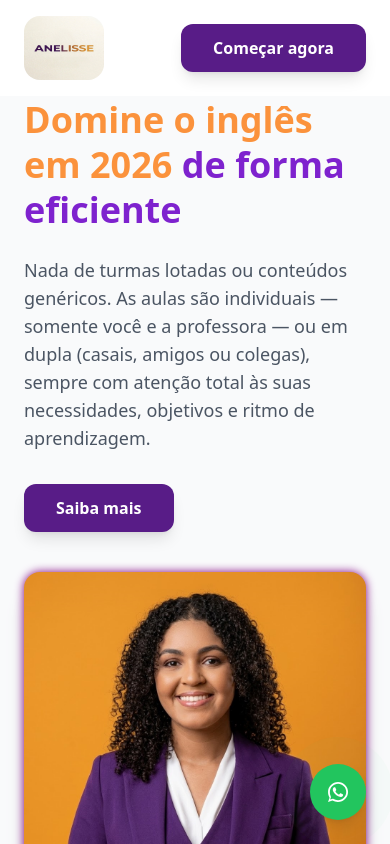
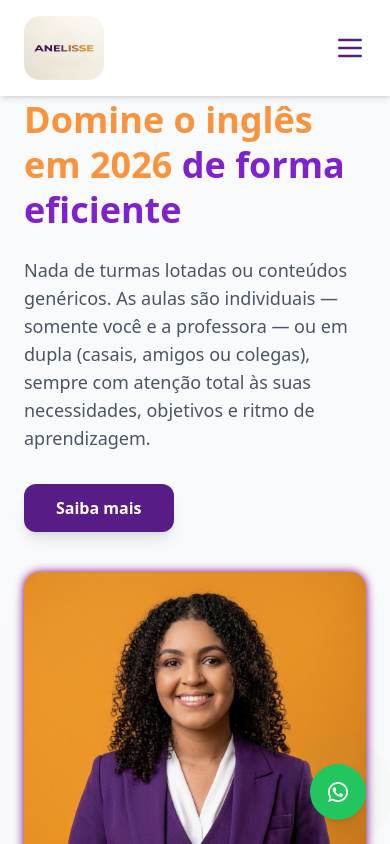
Before and after one commit to Kaikyterto/anelissa-course, a React (Vite) app: page / in a window 390 px wide. Shown: the top 844 px of the page. Built offline with nearby package versions, Linux system fonts and the light colour scheme.

Commit message:
add responsive navbar with mobile menu toggle and update Hero component styling

```diff
--- a/src/components/Hero.jsx
+++ b/src/components/Hero.jsx
@@ -29,7 +29,7 @@ export default function Hero() {
           <img
             src={anelisse}
             alt="Professora Anelisse"
-            className="rounded-2xl shadow-xl drop-shadow-[0_0_5px_purple] drop-shadow-[0_0_15px_violet]"
+            className="rounded-2xl shadow-xl drop-shadow-[0_0_5px_purple]"
           />
         </div>
       </div>
--- a/src/components/Nav.jsx
+++ b/src/components/Nav.jsx
@@ -1,10 +1,13 @@
+import { useState } from "react";
 import Button from "./Button";
 import Link from "./Link";
 import logo from "../assets/logo.jpg";
 
 export default function Navbar() {
+  const [isOpen, setIsOpen] = useState(false);
+
   return (
-    <nav className="w-full bg-white shadow-md">
+    <nav className="w-full bg-white shadow-md relative z-50">
       <div className="max-w-6xl mx-auto px-6 py-4 flex items-center justify-between">
         <img
           src={logo}
@@ -12,14 +15,74 @@ export default function Navbar() {
           className="rounded-2xl  w-20 h-16"
         />
 
-        <div className="hidden md:flex gap-8">
+        {/* Menu Desktop */}
+        <div className="hidden md:flex gap-8 items-center">
           <Link text="Home" href="#" />
           <Link text="Sobre" href="#sobre" />
           <Link text="Cursos" href="#cursos" />
           <Link text="Contato" href="#contato" />
         </div>
 
-        <Button text="Começar agora" />
+        <div className="hidden md:block">
+          <Button text="Começar agora" />
+        </div>
+
+        {/* Botão Sanduíche (Mobile) */}
+        <button
+          className="md:hidden text-purple-900 focus:outline-none"
+          onClick={() => setIsOpen(!isOpen)}
+        >
+          <svg
+            className="w-8 h-8"
+            fill="none"
+            stroke="currentColor"
+            viewBox="0 0 24 24"
+            xmlns="http://www.w3.org/2000/svg"
+          >
+            {isOpen ? (
+              <path
+                strokeLinecap="round"
+                strokeLinejoin="round"
+                strokeWidth={2}
+                d="M6 18L18 6M6 6l12 12"
+              />
+            ) : (
+              <path
+                strokeLinecap="round"
+                strokeLinejoin="round"
+                strokeWidth={2}
+                d="M4 6h16M4 12h16M4 18h16"
+              />
+            )}
+          </svg>
+        </button>
+      </div>
+
+      {/* Menu Mobile */}
+      <div
+        className={`md:hidden absolute top-full left-0 w-full bg-white shadow-xl z-50 overflow-hidden transition-all duration-300 ease-in-out ${
+          isOpen
+            ? "max-h-[500px] opacity-100 border-t border-gray-100"
+            : "max-h-0 opacity-0"
+        }`}
+      >
+        <div className="flex flex-col items-center py-6 gap-6">
+          <div onClick={() => setIsOpen(false)}>
+            <Link text="Home" href="#" />
+          </div>
+          <div onClick={() => setIsOpen(false)}>
+            <Link text="Sobre" href="#sobre" />
+          </div>
+          <div onClick={() => setIsOpen(false)}>
+            <Link text="Cursos" href="#cursos" />
+          </div>
+          <div onClick={() => setIsOpen(false)}>
+            <Link text="Contato" href="#contato" />
+          </div>
+          <div className="mt-2" onClick={() => setIsOpen(false)}>
+            <Button text="Começar agora" />
+          </div>
+        </div>
       </div>
     </nav>
   );
```
